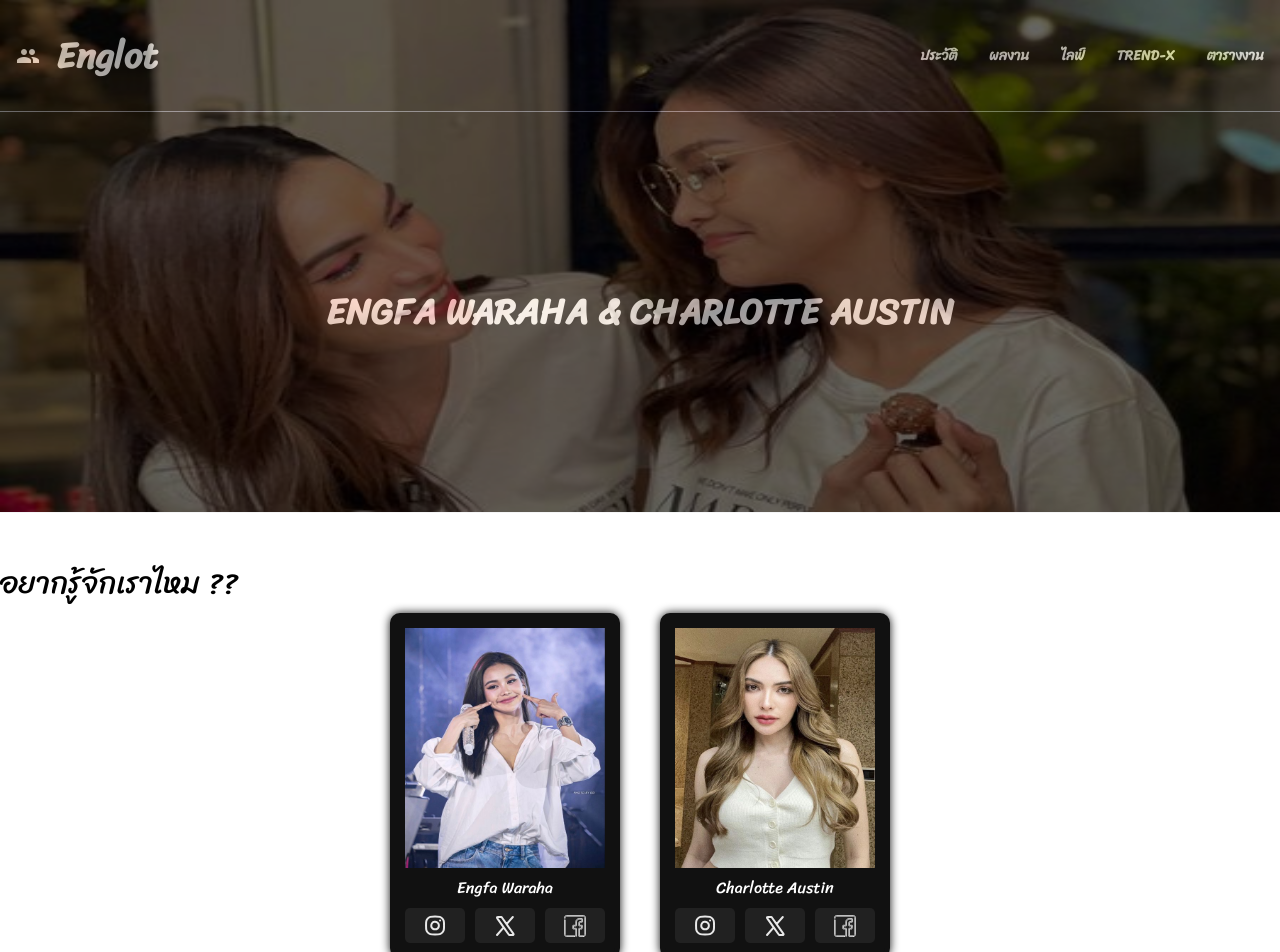
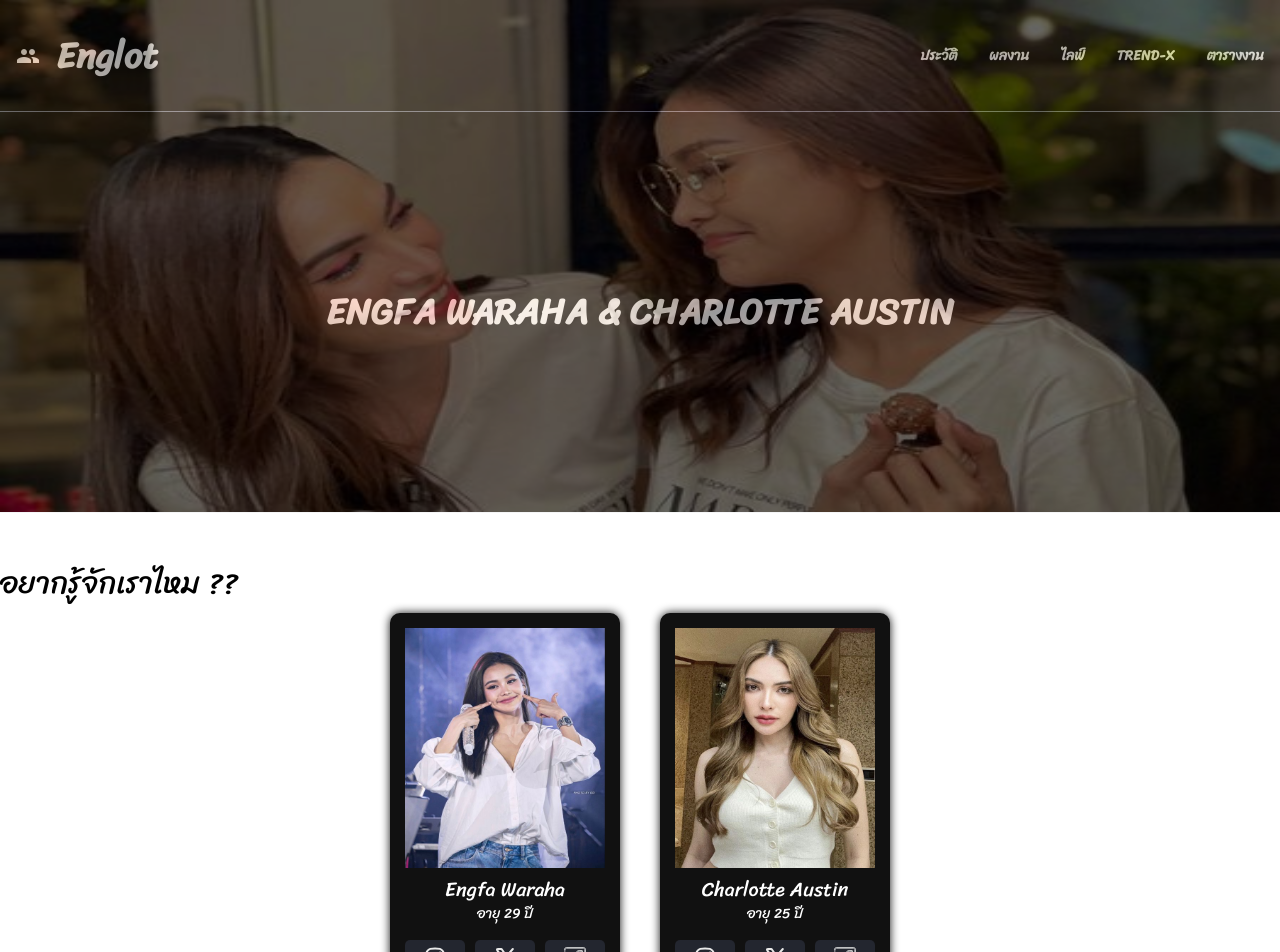
Before and after one commit to darunporn-san/englot, a Next.js app: page / in a window 1280 px wide. Shown: the top 952 px of the page. Built offline with nearby package versions, Linux system fonts and the light colour scheme.

Commit message:
[fix]color social

```diff
--- a/src/app/globals.css
+++ b/src/app/globals.css
@@ -104,7 +104,7 @@ body {
   flex-grow: 1;
   align-items: center;
   justify-content: center;
-  background-color: var(--dark);
+  /* background-color: var(--dark); */
   color: var(--lightgray);
   padding: calc(var(--unit) / 2);
   border-radius: calc(var(--unit) / 2);
@@ -112,5 +112,5 @@ body {
 
 .card .icons a:hover {
   transition: 0.2s;
-  background-color: var(--semidark);
+  /* background-color: var(--semidark); */
 }
--- a/src/app/page.tsx
+++ b/src/app/page.tsx
@@ -3,6 +3,7 @@ import Image from "next/image";
 export interface ICardSocial {
   name: string;
   image: string;
+  birthday: string;
   social_media: {
     instagram: string;
     twitter: string;
@@ -12,6 +13,7 @@ export interface ICardSocial {
 const actorList: ICardSocial[] = [
   {
     name: "Engfa Waraha",
+    birthday: "1995-02-15",
     image: "engfa",
     social_media: {
       instagram: "fa_engfa8",
@@ -21,6 +23,7 @@ const actorList: ICardSocial[] = [
   },
   {
     name: "Charlotte Austin",
+    birthday: "1998-12-21",
     image: "char",
     social_media: {
       instagram: "itscharlotty",
@@ -35,10 +38,9 @@ export default function Home() {
       <p className="text-xl md:text-3xl my-3">อยากรู้จักเราไหม ?? </p>
 
       <div className="md:flex text-center justify-center ">
-        {actorList.map((actor:ICardSocial,key:number) => (
+        {actorList.map((actor: ICardSocial, key: number) => (
           <div key={key}>
-                      <CardSocial detail={actor} />
-
+            <CardSocial detail={actor} />
           </div>
         ))}
       </div>
--- a/src/components/home/card-social.tsx
+++ b/src/components/home/card-social.tsx
@@ -2,16 +2,33 @@ import { ICardSocial } from "@/app/page";
 import Image from "next/image";
 
 const CardSocial = ({ detail }: { detail: ICardSocial }) => {
-  const { name, image, social_media } = detail;
+  const { name, image,birthday, social_media } = detail;
+
+  const calculateAge = (birthday: string): number => {
+    const birthDate = new Date(birthday);
+    const today = new Date();
+    let age = today.getFullYear() - birthDate.getFullYear();
+    const monthDifference = today.getMonth() - birthDate.getMonth();
+    const dayDifference = today.getDate() - birthDate.getDate();
+
+    if (monthDifference < 0 || (monthDifference === 0 && dayDifference < 0)) {
+        age--;
+    }
+    return age;
+  };
   return (
     <>
       <div className="card mx-5 my-3 md:my-0">
-
-        <img className="image max-h-60 m-auto" alt="" src={`/images/${image}.png`} />
-        <p className="text-white my-2">{name}</p>
+        <img
+          className="image max-h-60 m-auto"
+          alt=""
+          src={`/images/${image}.png`}
+        />
+        <p className="text-white mt-2 text-xl">{name}</p>
+        <p className="text-white mb-4 mt-0 text-sm">อายุ {calculateAge(birthday)} ปี</p>
         <div className="icons">
           <a
-            className="instagram"
+            className="instagram bg-gray-700 hover:bg-instagram-gradient transition transform duration-500 hover:-translate-y-1 "
             href={`https://www.instagram.com/${social_media.instagram}`}
             target="_blank"
           >
@@ -32,7 +49,7 @@ const CardSocial = ({ detail }: { detail: ICardSocial }) => {
             </svg>
           </a>
           <a
-            className="x"
+            className="x bg-gray-700 hover:bg-black  hover:border-white transition transform duration-500 hover:-translate-y-1 "
             href={`https://twitter.com/${social_media.twitter}`}
             target="_blank"
           >
@@ -54,7 +71,7 @@ const CardSocial = ({ detail }: { detail: ICardSocial }) => {
           </a>
           <a
             target="_blank"
-            className="facebook"
+            className="facebook bg-gray-700  hover:bg-[#1877F2] transition transform duration-500 hover:-translate-y-1 "
             href={`https://web.facebook.com/${social_media.facebook}`}
           >
             <svg
--- a/tailwind.config.ts
+++ b/tailwind.config.ts
@@ -13,9 +13,17 @@ const config: Config = {
       },
       backgroundImage: {
         // "banner-bg": "url('../englot/public/images/banner2.png')"
+        'instagram-gradient': 'linear-gradient(225deg, #833AB4, #FD1D1D, #F56040, #FCAF45, #FFDC80)',
 
       },
       colors: {
+        instagram: {
+          purple: '#833AB4',
+          red: '#FD1D1D',
+          orange: '#F56040',
+          yellow: '#FCAF45',
+          pink: '#FFDC80',
+        },
         hoverColor: "#ffaa17",
         darkRed: "#ea0638",
         primary: {
```
